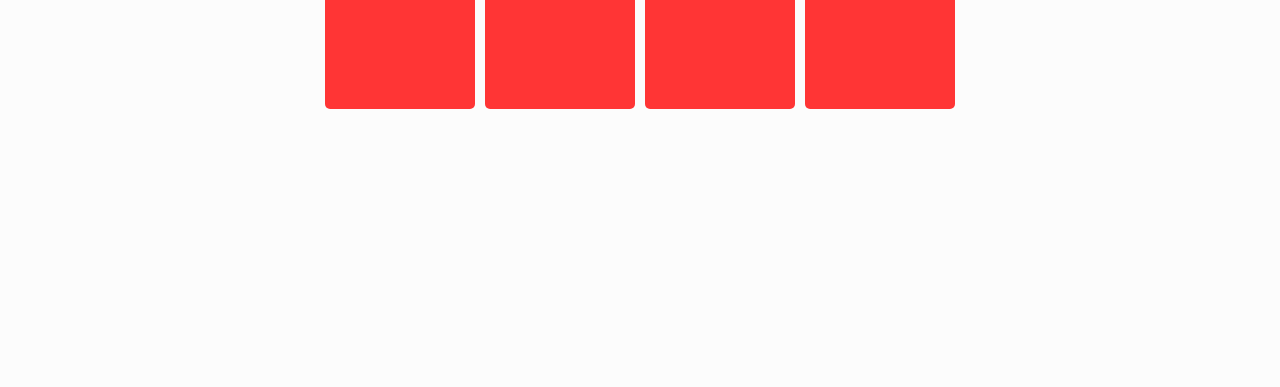
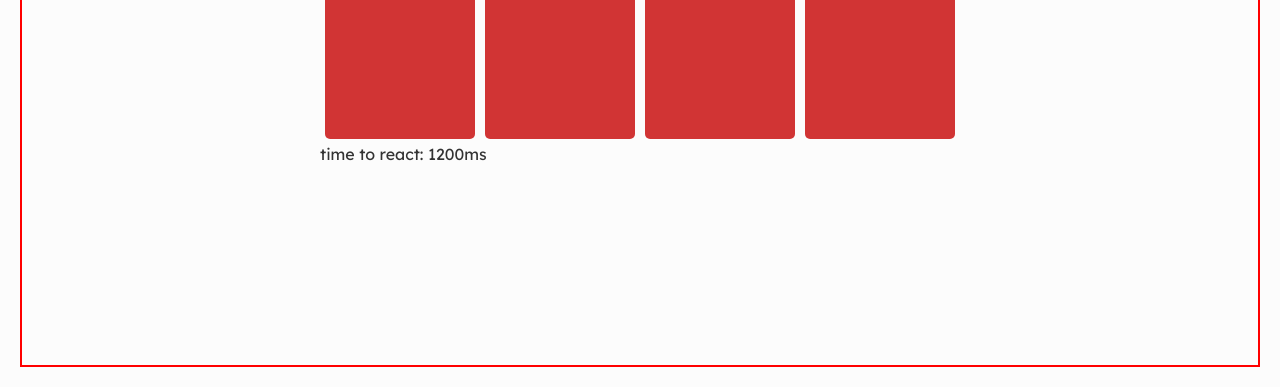
Before and after one commit to Corned/speedgame, a React app in the folder client/: page / in a window 1280 px wide. Shown: the part 413-800 px from the top of the page. Built offline with nearby package versions, Linux system fonts and the light colour scheme.

Commit message:
game logic fix

```diff
--- a/client/src/_variables.scss
+++ b/client/src/_variables.scss
@@ -14,7 +14,7 @@ $secondary-dark: rgb(82, 82, 82);
 $error-dark: #B00020;
 
 $on-primary-dark: #dddddd;
-$on-primary-muted-dark: rgb(109, 109, 109);
+$on-primary-muted-dark: rgb(100, 100, 100);
 $on-secondary-dark: #cecece;
 $on-error-dark: white;
 
--- a/client/src/components/App/index.js
+++ b/client/src/components/App/index.js
@@ -7,6 +7,7 @@ import "./index.scss"
 function App() {
   return (
     <div className="app">
+      <h1 className="app__header">Game of Speed</h1>
       <Game/>
     </div>
   )
--- a/client/src/components/App/index.scss
+++ b/client/src/components/App/index.scss
@@ -5,6 +5,11 @@
   flex-direction: column;
   justify-content: center;
   height: 100%;
+  border: 2px solid red;
+
+  & > * {
+    margin: 0 auto;
+  }
 }
 
 .app__header {
--- a/client/src/components/Buttons/index.scss
+++ b/client/src/components/Buttons/index.scss
@@ -27,7 +27,7 @@
   }
 
   &.failure {
-    background: rgb(255, 53, 53);
+    background: rgb(209, 52, 52);
 
     &:hover {
       cursor: not-allowed;
--- a/client/src/components/Game/index.js
+++ b/client/src/components/Game/index.js
@@ -11,37 +11,43 @@ const Game = () => {
   const [ target, setTarget ] = useState(0)
   const [ buttonCount ] = useState(4)
   const [ gameEnded, setGameEnded ] = useState(false)
-
-  const delay = Math.max(1200 - (Math.floor(speed) * 20), 600)
+  const [ isMiddleOfRound, setIsMiddleOfRound ] = useState(false)
 
   useEffect(() => {
     if (gameEnded) {
       return
     }
 
-    const randomTarget = 1 + Math.floor(Math.random() * 4)
-    setTarget(randomTarget)
+    if (!isMiddleOfRound) {
+      const randomTarget = 1 + Math.floor(Math.random() * 4)
+      const delay = Math.max(1200 - (Math.floor(speed) * 20), 500)
 
-    const timer = setTimeout(() => {
-      if (target != 0) {
-        // user failed to react in time
-        setTarget(0)
-        setGameEnded(true)
-        return
-      }
+      setTarget(randomTarget)
+      const timer = setTimeout(() => {
+        setIsMiddleOfRound(true)
+      }, delay)
 
-      setSpeed(speed + 1)
-    }, delay)
+      return () => clearTimeout(timer)
+    }
 
-    return () => clearTimeout(timer)
-  }, [ speed, gameEnded ])
+    if (target === 0) {
+      // round cleared?
+      setSpeed(speed => speed + 1)
+      setIsMiddleOfRound(false)
+      return
+    }
+
+    // player failed
+    setGameEnded(true)
+
+  }, [ isMiddleOfRound, gameEnded ])
 
   const handleClick = (buttonIndex) => (event) => {
     event.preventDefault()
 
     if (buttonIndex === target) {
+      setScore(score + 1)
       setTarget(0)
-      setScore(score + 1)
       return
     }
 
@@ -57,6 +63,7 @@ const Game = () => {
         failure={gameEnded}
         handleClick={handleClick}
       />
+      <p>time to react: {Math.max(1200 - (Math.floor(speed) * 20), 500)}ms</p>
     </div>
   )
 }
```
